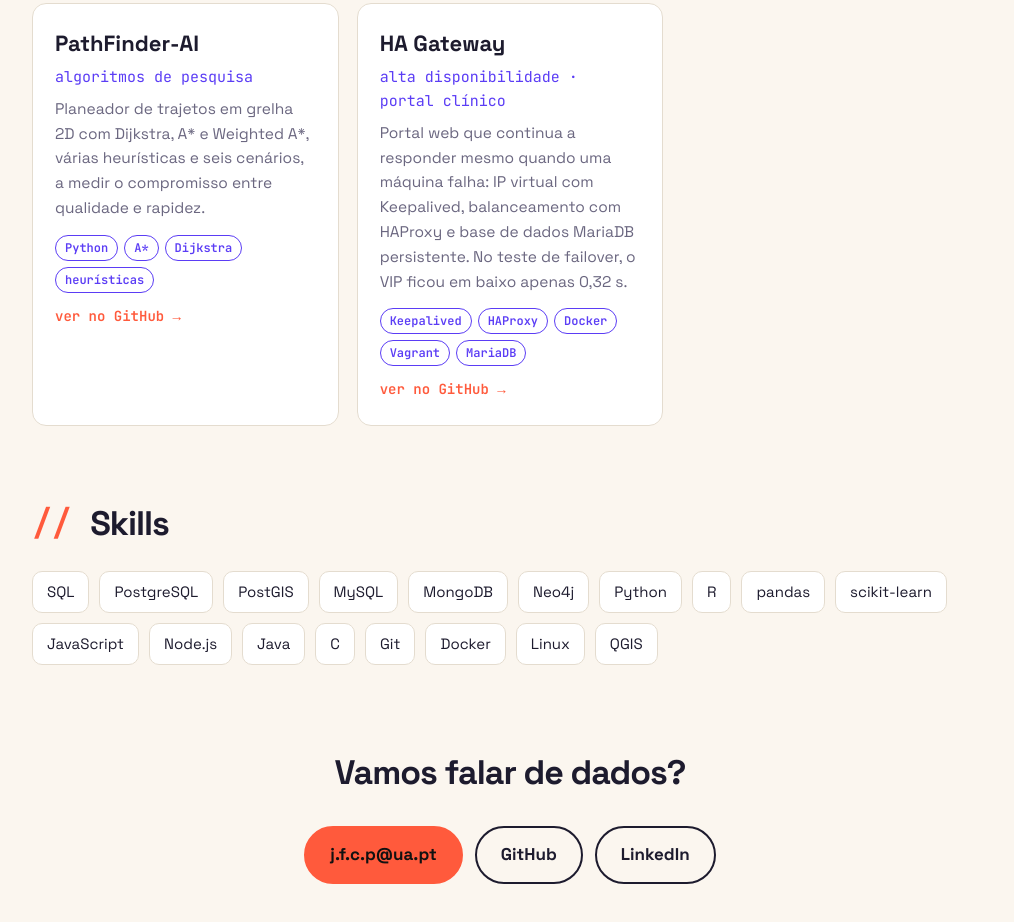
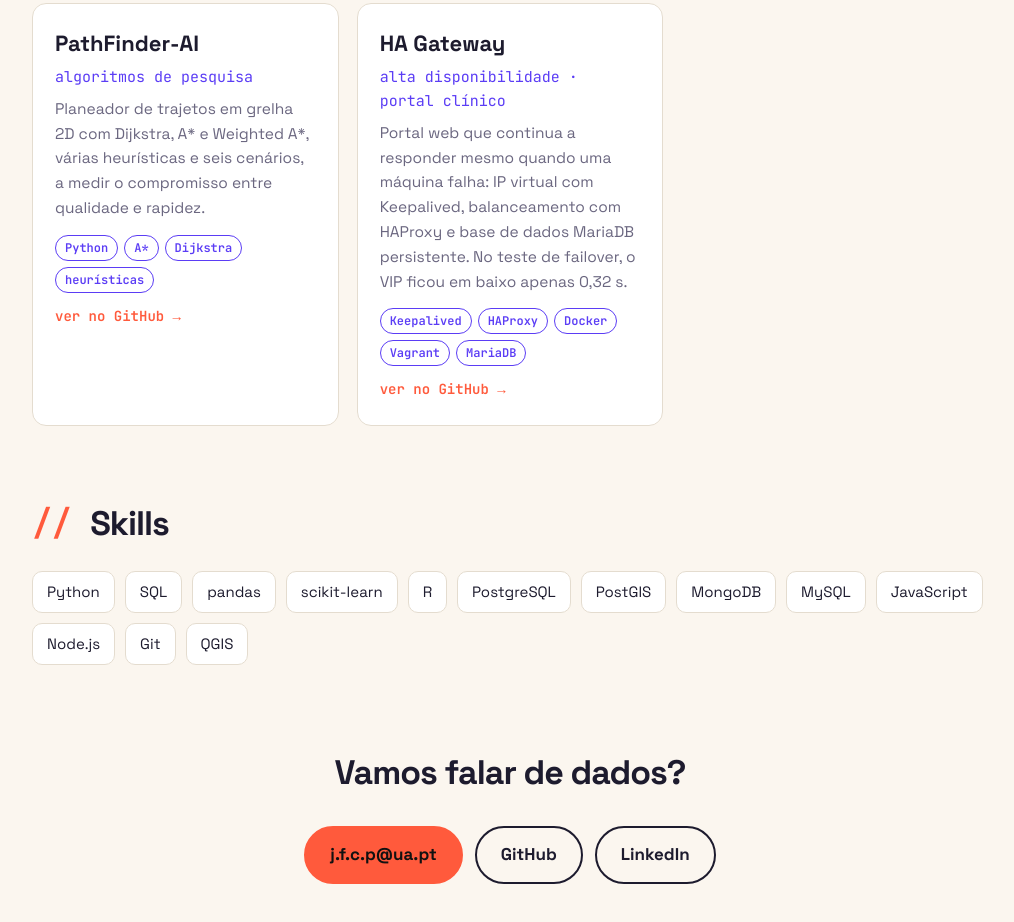
Before and after one commit to jfcp14/portefolio, a plain HTML site: page index.html in a window 1280 px wide. Shown: the part 1432-2354 px from the top of the page, without its empty margins (130-1144 px from the left). Drawn offline with Linux system fonts and the light colour scheme.

Commit message:
Update index.html

```diff
--- a/index.html
+++ b/index.html
@@ -72,7 +72,7 @@ footer{text-align:center;color:var(--mut);font-size:13px;padding:20px 0 30px;fon
 </div></section>
 
 <section id="skills" class="rv"><h2>Skills</h2>
-<div class="sk"><span>SQL</span><span>PostgreSQL</span><span>PostGIS</span><span>MySQL</span><span>MongoDB</span><span>Neo4j</span><span>Python</span><span>R</span><span>pandas</span><span>scikit-learn</span><span>JavaScript</span><span>Node.js</span><span>Java</span><span>C</span><span>Git</span><span>Docker</span><span>Linux</span><span>QGIS</span></div></section>
+<div class="sk"><span>Python</span><span>SQL</span><span>pandas</span><span>scikit-learn</span><span>R</span><span>PostgreSQL</span><span>PostGIS</span><span>MongoDB</span><span>MySQL</span><span>JavaScript</span><span>Node.js</span><span>Git</span><span>QGIS</span></div></section>
 
 <section id="contacto" class="cta rv"><h2>Vamos falar de dados?</h2>
 <a class="btn" href="mailto:j.f.c.p@ua.pt">j.f.c.p@ua.pt</a><a class="btn o" href="https://github.com/jfcp14">GitHub</a><a class="btn o" href="https://www.linkedin.com/in/j%C3%A9ssica-pereira-9a4772365/">LinkedIn</a></section>
```
